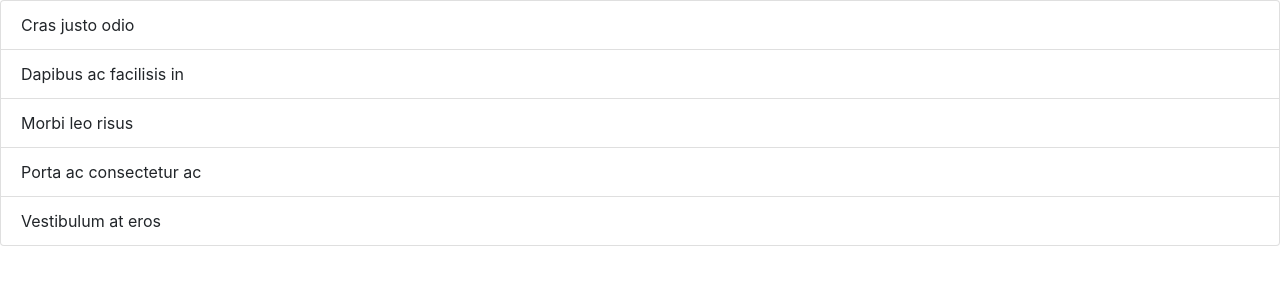
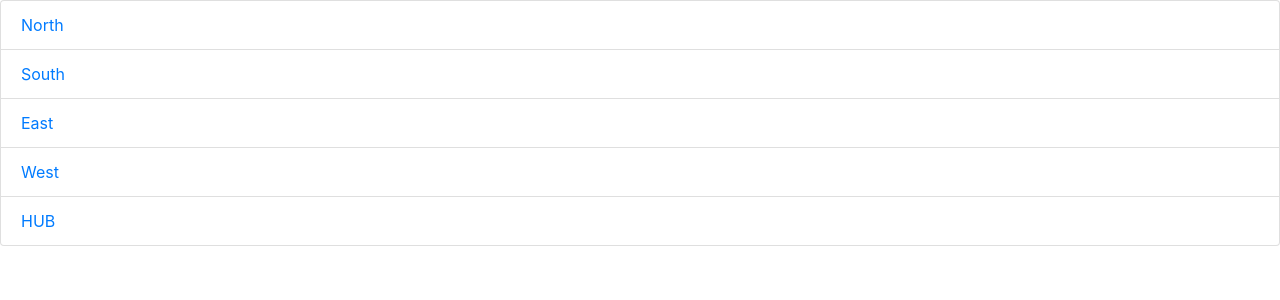
Before and after one commit to DMurphy33/psu-online-ordering, a React (Create React App) app: page / in a window 1280 px wide. Shown: the top 300 px of the page. Built offline with nearby package versions, Linux system fonts and the light colour scheme.

Commit message:
added routes to app and made simple pages

```diff
--- a/package.json
+++ b/package.json
@@ -7,6 +7,7 @@
     "react": "^16.11.0",
     "react-bootstrap": "^1.0.0-beta.14",
     "react-dom": "^16.11.0",
+    "react-router-dom": "^5.1.2",
     "react-scripts": "3.2.0",
     "reactstrap": "^8.1.1"
   },
--- a/src/App.js
+++ b/src/App.js
@@ -1,17 +1,11 @@
 import React from 'react';
-import { ListGroup, ListGroupItem } from 'reactstrap';
 import './App.css';
+import Routes from './Routes';
 
 function App() {
   return (
     <div className="App">
-      <ListGroup>
-      <ListGroupItem>Cras justo odio</ListGroupItem>
-      <ListGroupItem>Dapibus ac facilisis in</ListGroupItem>
-      <ListGroupItem>Morbi leo risus</ListGroupItem>
-      <ListGroupItem>Porta ac consectetur ac</ListGroupItem>
-      <ListGroupItem>Vestibulum at eros</ListGroupItem>
-    </ListGroup>
+    <Routes />
     </div>
   );
 }
--- /dev/null
+++ b/src/Home.js
@@ -0,0 +1,18 @@
+import React, { Component } from 'react';
+import { ListGroup, ListGroupItem } from 'reactstrap';
+
+class Home extends Component {
+    render() {
+        return(
+            <ListGroup>
+                <ListGroupItem><a href='/North'>North</a></ListGroupItem>
+                <ListGroupItem><a href='/South'>South</a></ListGroupItem>
+                <ListGroupItem><a href='/East'>East</a></ListGroupItem>
+                <ListGroupItem><a href='/West'>West</a></ListGroupItem>
+                <ListGroupItem><a href='/Hub'>HUB</a></ListGroupItem>
+            </ListGroup>
+        )
+    }
+}
+
+export default Home;
--- /dev/null
+++ b/src/Routes.js
@@ -0,0 +1,21 @@
+import React from 'react';
+import { Switch, Route } from 'react-router-dom';
+import Home from './Home';
+import North from './locations/North';
+import South from './locations/South';
+import East from './locations/East';
+import West from './locations/West';
+import Hub from './locations/Hub';
+
+const Routes = () => (
+    <Switch>
+        <Route exact path='/' component={Home} />
+        <Route exact path='/North' component={North} />
+        <Route exact path='/South' component={South} />
+        <Route exact path='/East' component={East} />
+        <Route exact path='/West' component={West} />
+        <Route exact path='/HUB' component={Hub} />
+    </Switch>
+);
+
+export default Routes;
--- a/src/index.js
+++ b/src/index.js
@@ -4,8 +4,13 @@ import 'bootstrap/dist/css/bootstrap.min.css';
 import './index.css';
 import App from './App';
 import * as serviceWorker from './serviceWorker';
+import { BrowserRouter } from 'react-router-dom';
 
-ReactDOM.render(<App />, document.getElementById('root'));
+ReactDOM.render(
+<BrowserRouter>
+    <App />
+</BrowserRouter>
+, document.getElementById('root'));
 
 // If you want your app to work offline and load faster, you can change
 // unregister() to register() below. Note this comes with some pitfalls.
--- /dev/null
+++ b/src/locations/East.js
@@ -0,0 +1,15 @@
+import React, { Component } from 'react';
+
+class East extends Component {
+    render() {
+        return(
+            <div>
+                <h1>
+                    East
+                </h1>
+            </div>
+        )
+    }
+}
+
+export default East;
--- /dev/null
+++ b/src/locations/Hub.js
@@ -0,0 +1,13 @@
+import  React, { Component } from 'react';
+
+class Hub extends Component {
+    render() {
+        return(
+            <div>
+                <h1>HUB</h1>
+            </div>
+        )
+    }
+}
+
+export default Hub;
--- /dev/null
+++ b/src/locations/North.js
@@ -0,0 +1,13 @@
+import  React, { Component } from 'react';
+
+class North extends Component {
+    render() {
+        return(
+            <div>
+                <h1>North</h1>
+            </div>
+        )
+    }
+}
+
+export default North;
--- /dev/null
+++ b/src/locations/South.js
@@ -0,0 +1,13 @@
+import  React, { Component } from 'react';
+
+class South extends Component {
+    render() {
+        return(
+            <div>
+                <h1>South</h1>
+            </div>
+        )
+    }
+}
+
+export default South;
--- /dev/null
+++ b/src/locations/West.js
@@ -0,0 +1,13 @@
+import  React, { Component } from 'react';
+
+class West extends Component {
+    render() {
+        return(
+            <div>
+                <h1>West</h1>
+            </div>
+        )
+    }
+}
+
+export default West;
```
Also changed, not shown: 1 other file (tests, documents, lock files or other folders).
